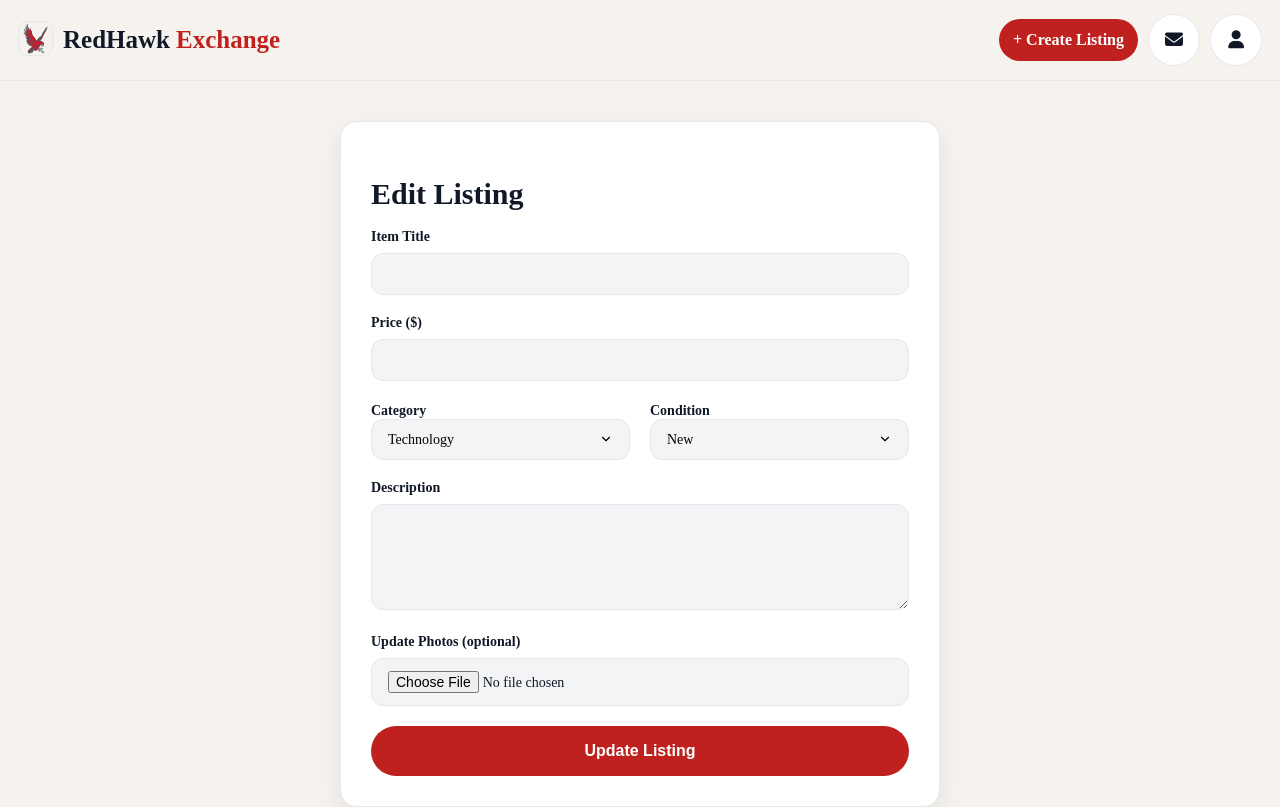
After one commit to kyledecs/red-hawk-exchange, a Flask app: template templates/edit_listing.html in a window 1280 px wide. The commit adds this page. Run offline with Flask 3, Linux system fonts and the light colour scheme; the template is opened without the code that fills it, so the values that code supplies are empty.

Commit message:
Delete/Edit buttons for listings
Added delete/edit functionality on profile page

```diff
--- a/app.py
+++ b/app.py
@@ -155,6 +155,57 @@ def homepage():
         search=search,
         user_data=user_data
     )
+
+@app.route("/edit-listing/<listing_id>")
+def edit_listing(listing_id):
+    if not session.get("logged_in"):
+        return redirect("/login-page")
+
+    user_id = session.get("userID")
+
+    res = supabase.table("listings") \
+        .select("*") \
+        .eq("id", listing_id) \
+        .single() \
+        .execute()
+
+    listing = res.data
+
+    # SECURITY: make sure user owns it
+    if listing["lister_id"] != user_id:
+        return "Unauthorized", 403
+
+    return render_template("edit_listing.html", listing=listing)
+
+@app.route("/update-listing/<listing_id>", methods=["POST"])
+def update_listing(listing_id):
+    if not session.get("logged_in"):
+        return redirect("/login-page")
+
+    user_id = session.get("userID")
+
+    # SECURITY CHECK
+    listing = supabase.table("listings") \
+        .select("lister_id") \
+        .eq("id", listing_id) \
+        .single() \
+        .execute()
+
+    if listing.data["lister_id"] != user_id:
+        return "Unauthorized", 403
+
+    update_data = {
+        "title": request.form.get("title"),
+        "price": request.form.get("price"),
+    }
+
+    supabase.table("listings") \
+        .update(update_data) \
+        .eq("id", listing_id) \
+        .execute()
+
+    return redirect("/profile")
+
 # ------------ CREATE LISTING --------------
 @app.route("/createListing", methods=['GET','POST'])
 def createListing():
@@ -196,6 +247,37 @@ def createListing():
         return redirect("/homepage")
 
     return render_template("createListing.html")
+
+@app.route("/delete-listing/<listing_id>", methods=["POST"])
+def delete_listing(listing_id):
+    if not session.get("logged_in"):
+        return redirect("/login-page")
+
+    user_id = session.get("userID")
+
+    # confirm ownership using lister_id
+    listing = supabase.table("listings") \
+        .select("*") \
+        .eq("id", listing_id) \
+        .eq("lister_id", user_id) \
+        .execute()
+
+    if not listing.data:
+        return "Not allowed", 403
+
+    # delete listing
+    supabase.table("listings") \
+        .delete() \
+        .eq("id", listing_id) \
+        .execute()
+
+    # optional cleanup: remove saved entries
+    supabase.table("savedListings") \
+        .delete() \
+        .eq("listingID", listing_id) \
+        .execute()
+
+    return redirect("/profile")
 
 # ------------ PROFILE --------------
 @app.route("/profile")
--- /dev/null
+++ b/templates/edit_listing.html
@@ -0,0 +1,150 @@
+<!DOCTYPE html>
+<html lang="en">
+<head>
+    <meta charset="UTF-8">
+    <meta name="viewport" content="width=device-width, initial-scale=1.0">
+    <title>Edit Listing - RedHawk Exchange</title>
+    <link rel="stylesheet" href="{{ url_for('static', filename='css/styles.css') }}">
+    <link rel="stylesheet" href="https://cdnjs.cloudflare.com/ajax/libs/font-awesome/6.5.0/css/all.min.css">
+</head>
+
+<body class="centered-form-page">
+
+<header class="header">
+    <div class="brand">
+        <a href="{{ url_for('homepage') }}">
+            <img class="brand-logo"
+                 src="{{ url_for('static', filename='img/hawkLogo.svg') }}"
+                 alt="RedHawk Exchange Logo"/>
+        </a>
+
+        <div class="brand-name">
+            <span class="brand-redhawk">RedHawk</span>
+            <span class="brand-exchange">Exchange</span>
+        </div>
+    </div>
+
+    <div class="actions">
+
+        <a href="{{ url_for('createListing') }}"
+           class="primary-btn"
+           style="text-decoration:none; display:inline-flex; align-items:center;">
+            + Create Listing
+        </a>
+
+        <button class="icon-btn">
+            <i class="fa-solid fa-envelope"></i>
+        </button>
+
+        <div class="dropdown">
+            <button class="icon-btn">
+                {% if user_data and user_data.avatarURL %}
+                    <img src="{{ user_data.avatarURL }}" class="profile-img-icon">
+                {% else %}
+                    <i class="fa-solid fa-user"></i>
+                {% endif %}
+            </button>
+
+            <div class="dropdown-content">
+                <a href="{{ url_for('profile') }}">
+                    <i class="fa-solid fa-id-card"></i> View Profile
+                </a>
+                <hr>
+                <a href="{{ url_for('logout') }}" class="logout-link">
+                    <i class="fa-solid fa-right-from-bracket"></i> Log Out
+                </a>
+            </div>
+        </div>
+
+    </div>
+</header>
+
+<div class="container">
+
+    <main class="page">
+        <div class="card" style="max-width: 600px; margin: 40px auto; padding: 30px;">
+
+            <h2 class="page-title">Edit Listing</h2>
+
+            <!-- 🔥 IMPORTANT: different action -->
+            <form action="/update-listing/{{ listing.id }}" method="POST" enctype="multipart/form-data">
+
+                <!-- TITLE -->
+                <div class="form-group">
+                    <label class="card-name">Item Title</label>
+                    <input type="text"
+                           class="search-input custom-input"
+                           name="title"
+                           value="{{ listing.title }}"
+                           required>
+                </div>
+
+                <!-- PRICE -->
+                <div class="form-group">
+                    <label class="card-name">Price ($)</label>
+                    <input type="number"
+                           class="search-input custom-input"
+                           name="price"
+                           step="0.01"
+                           min="0"
+                           value="{{ listing.price }}"
+                           required>
+                </div>
+
+                <!-- CATEGORY + CONDITION -->
+                <div style="display: flex; gap: 20px; margin-bottom: 20px;">
+
+                    <div style="flex: 1;">
+                        <label class="card-name">Category</label>
+                        <select class="custom-input" name="category">
+                            <option value="technology" {% if listing.category == "technology" %}selected{% endif %}>Technology</option>
+                            <option value="textbooks" {% if listing.category == "textbooks" %}selected{% endif %}>Textbooks</option>
+                            <option value="stationary" {% if listing.category == "stationary" %}selected{% endif %}>Stationary</option>
+                        </select>
+                    </div>
+
+                    <div style="flex: 1;">
+                        <label class="card-name">Condition</label>
+                        <select class="custom-input" name="condition">
+                            <option value="new" {% if listing.condition == "new" %}selected{% endif %}>New</option>
+                            <option value="like-new" {% if listing.condition == "like-new" %}selected{% endif %}>Like New</option>
+                            <option value="good" {% if listing.condition == "good" %}selected{% endif %}>Used - Good</option>
+                            <option value="fair" {% if listing.condition == "fair" %}selected{% endif %}>Used - Fair</option>
+                        </select>
+                    </div>
+
+                </div>
+
+                <!-- DESCRIPTION -->
+                <div class="form-group">
+                    <label class="card-name">Description</label>
+                    <textarea class="custom-input"
+                              name="description"
+                              rows="5">{{ listing.description }}</textarea>
+                </div>
+
+                <!-- PHOTOS -->
+                <div class="form-group">
+                    <label class="card-name">Update Photos (optional)</label>
+                    <input type="file"
+                           class="custom-input"
+                           name="photos"
+                           accept="image/*">
+                </div>
+
+                <!-- BUTTON -->
+                <button type="submit"
+                        class="primary-btn"
+                        style="width:100%; height:50px; font-size:16px;">
+                    Update Listing
+                </button>
+
+            </form>
+
+        </div>
+    </main>
+
+</div>
+
+</body>
+</html>
```
Also changed, not shown: static/css/styles.css (+98 -1 lines), templates/homepage.html (+3 -10 lines), templates/profile.html (+44 -13 lines).
